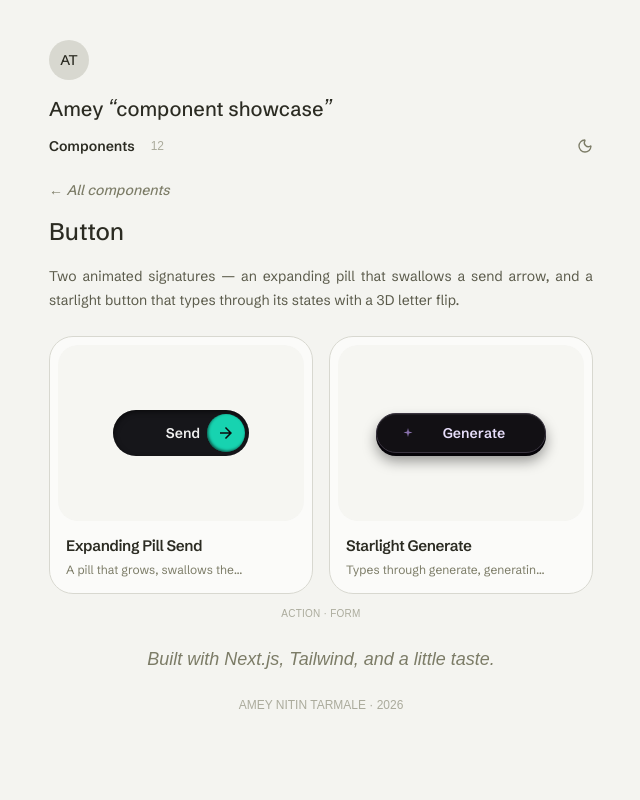
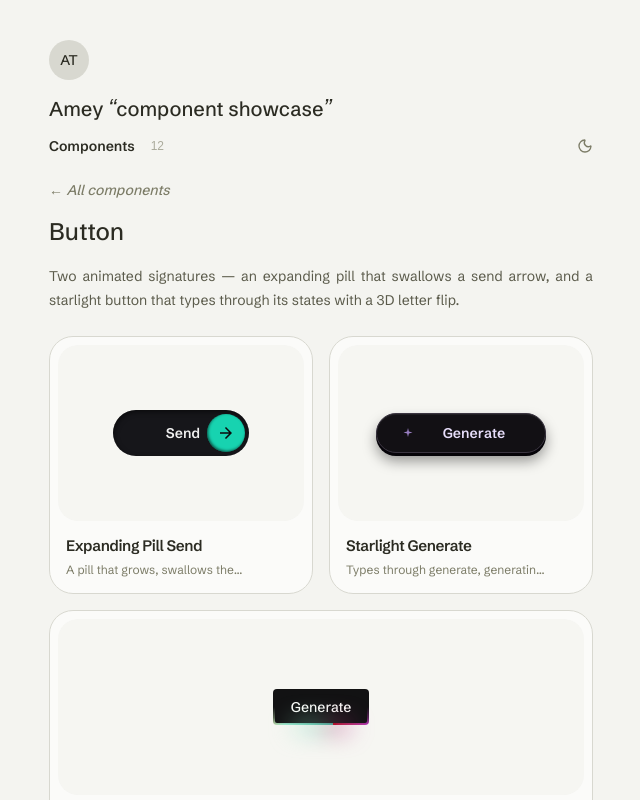
Before and after one commit to WebDevAmey/explored-components, a Next.js app: page /components/button in a window 1280 px wide. Shown: the top 800 px of the page, without its empty margins (319-959 px from the left). Built offline with nearby package versions, Linux system fonts and the light colour scheme; a web font is replaced by a local one.

Commit message:
feat: add RainbowButton component with animated styles and update showcase

```diff
--- a/app/globals.css
+++ b/app/globals.css
@@ -21,6 +21,42 @@
     sans-serif;
   --font-serif: var(--font-fell-great-primer), Georgia, serif;
   --font-mono: var(--font-sono), ui-monospace, SFMono-Regular, Menlo, monospace;
+}
+
+@theme {
+  --color-primary-foreground: oklch(98.8% 0.003 106.5);
+  --color-accent-foreground: oklch(15.3% 0.006 107.1);
+  --color-input: oklch(88% 0.011 106.6);
+  --primary-foreground: oklch(98.8% 0.003 106.5);
+  --accent-foreground: oklch(15.3% 0.006 107.1);
+  --color-1: oklch(0.505 0.213 27.518);
+  --color-2: oklch(0.72 0.11 178);
+  --color-3: oklch(0.768 0.188 70.08);
+  --color-4: oklch(0.887 0.088 171.094);
+  --color-5: oklch(0.604 0.267 313.306);
+  --animate-rainbow: rainbow var(--speed, 2s) infinite linear;
+
+  @keyframes rainbow {
+    0% {
+      background-position: 0%;
+    }
+    100% {
+      background-position: 200%;
+    }
+  }
+}
+
+.dark {
+  --color-primary-foreground: oklch(15.3% 0.006 107.1);
+  --color-accent-foreground: oklch(98.8% 0.003 106.5);
+  --color-input: oklch(39.4% 0.023 107.4);
+  --primary-foreground: oklch(15.3% 0.006 107.1);
+  --accent-foreground: oklch(98.8% 0.003 106.5);
+  --color-1: oklch(0.679 0.157 35.917);
+  --color-2: oklch(0.544 0.181 257.187);
+  --color-3: oklch(0.736 0.234 57.139);
+  --color-4: oklch(0.636 0.081 221.34);
+  --color-5: oklch(0.653 0.242 306.49);
 }
 
 html {
--- a/components/showcase/button.tsx
+++ b/components/showcase/button.tsx
@@ -2,6 +2,7 @@
 
 import { ExpandingPillSend } from "@/components/showcase/expanding-pill-send";
 import StarlightGenerateBtn from "@/components/showcase/starlight-generate-btn";
+import { RainbowButton } from "@/components/showcase/rainbow-button";
 import { DisplayCard } from "@/components/showcase/display-card";
 
 type Variant = "solid" | "outline" | "ghost";
@@ -66,6 +67,13 @@ export function ButtonShowcase() {
       >
         <StarlightGenerateBtn />
       </DisplayCard>
+      <DisplayCard
+        name="Rainbow"
+        description="A border of light that loops while you hover — the label runs a full rainbow cycle."
+        className="sm:col-span-2"
+      >
+        <RainbowButton>Generate</RainbowButton>
+      </DisplayCard>
     </div>
   );
 }
--- a/components/showcase/display-card.tsx
+++ b/components/showcase/display-card.tsx
@@ -1,14 +1,18 @@
 export function DisplayCard({
   name,
   description,
+  className,
   children,
 }: {
   name: string;
   description: string;
+  className?: string;
   children: React.ReactNode;
 }) {
   return (
-    <article className="group/card flex h-full flex-col overflow-hidden rounded-3xl border border-olive-300 dark:border-olive-700 bg-olive-50 dark:bg-olive-950">
+    <article
+      className={`group/card flex h-full flex-col overflow-hidden rounded-3xl border border-olive-300 dark:border-olive-700 bg-olive-50 dark:bg-olive-950 ${className ?? ""}`}
+    >
       <div className="relative m-2 mb-0 flex min-h-44 flex-1 items-center justify-center overflow-hidden rounded-[1.25rem] bg-olive-100/70 p-4 dark:bg-olive-900/70">
         <div className="transition-transform duration-300 ease-[cubic-bezier(0.23,1,0.32,1)] group-hover/card:scale-[1.05]">
           {children}
--- /dev/null
+++ b/components/showcase/rainbow-button.tsx
@@ -0,0 +1,67 @@
+import React from "react";
+import { Slot } from "@radix-ui/react-slot";
+import { cva, VariantProps } from "class-variance-authority";
+
+import { cn } from "@/lib/utils";
+
+const rainbowButtonVariants = cva(
+  cn(
+    "relative cursor-pointer group transition-all animate-rainbow",
+    "inline-flex items-center justify-center gap-2 shrink-0",
+    "rounded-sm outline-none focus-visible:ring-[3px] aria-invalid:border-destructive",
+    "text-sm font-medium whitespace-nowrap",
+    "disabled:pointer-events-none disabled:opacity-50",
+    "[&_svg]:pointer-events-none [&_svg:not([class*='size-'])]:size-4 [&_svg]:shrink-0"
+  ),
+  {
+    variants: {
+      variant: {
+        default:
+          "border-0 bg-[linear-gradient(#121213,#121213),linear-gradient(#121213_50%,rgba(18,18,19,0.6)_80%,rgba(18,18,19,0)),linear-gradient(90deg,var(--color-1),var(--color-5),var(--color-3),var(--color-4),var(--color-2))] bg-[length:200%] text-primary-foreground [background-clip:padding-box,border-box,border-box] [background-origin:border-box] [border:calc(0.125rem)_solid_transparent] [&>span]:bg-[linear-gradient(90deg,var(--primary-foreground)_50%,var(--color-1),var(--color-5),var(--color-3),var(--color-4),var(--color-2))] before:absolute before:bottom-[-20%] before:left-1/2 before:z-0 before:h-1/5 before:w-3/5 before:-translate-x-1/2 before:animate-rainbow before:bg-[linear-gradient(90deg,var(--color-1),var(--color-5),var(--color-3),var(--color-4),var(--color-2))] before:bg-[length:200%] before:[filter:blur(0.75rem)] dark:bg-[linear-gradient(#fff,#fff),linear-gradient(#fff_50%,rgba(255,255,255,0.6)_80%,rgba(0,0,0,0)),linear-gradient(90deg,var(--color-1),var(--color-5),var(--color-3),var(--color-4),var(--color-2))]",
+        outline:
+          "border border-input border-b-transparent bg-[linear-gradient(#ffffff,#ffffff),linear-gradient(#ffffff_50%,rgba(18,18,19,0.6)_80%,rgba(18,18,19,0)),linear-gradient(90deg,var(--color-1),var(--color-5),var(--color-3),var(--color-4),var(--color-2))] bg-[length:200%] text-accent-foreground [background-clip:padding-box,border-box,border-box] [background-origin:border-box] [&>span]:bg-[linear-gradient(90deg,var(--accent-foreground)_50%,var(--color-1),var(--color-5),var(--color-3),var(--color-4),var(--color-2))] before:absolute before:bottom-[-20%] before:left-1/2 before:z-0 before:h-1/5 before:w-3/5 before:-translate-x-1/2 before:animate-rainbow before:bg-[linear-gradient(90deg,var(--color-1),var(--color-5),var(--color-3),var(--color-4),var(--color-2))] before:bg-[length:200%] before:[filter:blur(0.75rem)] dark:bg-[linear-gradient(#0a0a0a,#0a0a0a),linear-gradient(#0a0a0a_50%,rgba(255,255,255,0.6)_80%,rgba(0,0,0,0)),linear-gradient(90deg,var(--color-1),var(--color-5),var(--color-3),var(--color-4),var(--color-2))]",
+      },
+      size: {
+        default: "h-9 px-4 py-2",
+        sm: "h-8 rounded-xl px-3 text-xs",
+        lg: "h-11 rounded-xl px-8",
+        icon: "size-9",
+      },
+    },
+    defaultVariants: {
+      variant: "default",
+      size: "default",
+    },
+  }
+);
+
+interface RainbowButtonProps
+  extends
+    React.ButtonHTMLAttributes<HTMLButtonElement>,
+    VariantProps<typeof rainbowButtonVariants> {
+  asChild?: boolean;
+}
+
+const RainbowButton = React.forwardRef<HTMLButtonElement, RainbowButtonProps>(
+  ({ className, variant, size, asChild = false, ...props }, ref) => {
+    const Comp = asChild ? Slot : "button";
+    return (
+      <Comp
+        data-slot="button"
+        className={cn(rainbowButtonVariants({ variant, size, className }))}
+        ref={ref}
+        {...props}
+      >
+        {!asChild && (
+          <span className="bg-clip-text text-transparent bg-[length:200%_100%] bg-[position:0%_0%] group-hover:animate-rainbow">
+            {props.children}
+          </span>
+        )}
+      </Comp>
+    );
+  }
+);
+
+RainbowButton.displayName = "RainbowButton";
+
+export { RainbowButton, rainbowButtonVariants, type RainbowButtonProps };
--- a/package.json
+++ b/package.json
@@ -9,6 +9,8 @@
     "lint": "eslint"
   },
   "dependencies": {
+    "@radix-ui/react-slot": "^1.3.3",
+    "class-variance-authority": "^0.7.1",
     "clsx": "^2.1.1",
     "lucide-react": "^1.28.0",
     "motion": "^13.0.0",
```
Also changed, not shown: 1 other file (tests, documents, lock files or other folders).
